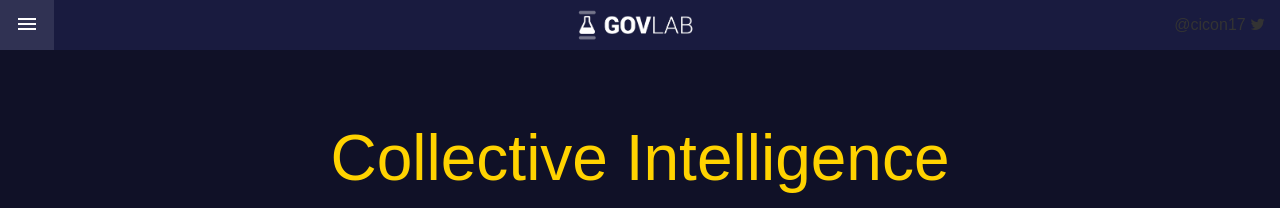
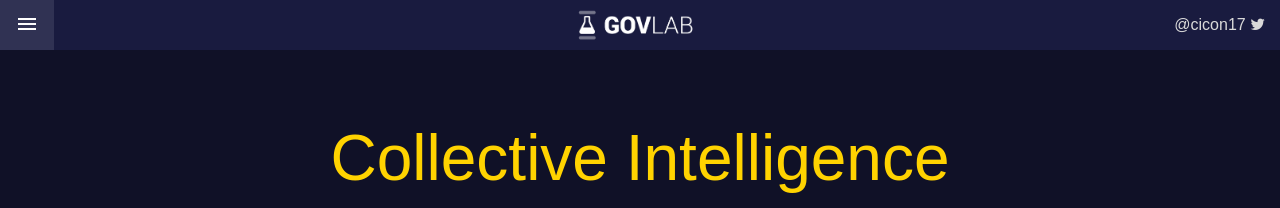
Before and after one commit to GovLab/collective-intelligence, a Jekyll site: the page built from source/index.html, in a window 1280 px wide. Shown: the top 208 px of the page. Built offline with Jekyll 4.4.1, drawn with Linux system fonts in a browser that asks for light colours.

Commit message:
Add favicon and fix white color in sass

```diff
--- a/source/_layouts/default.html
+++ b/source/_layouts/default.html
@@ -11,6 +11,7 @@
     <link rel="stylesheet" href="{{site.url}}{{site.baseurl}}/vendor/styleguide-v2.1.css">
     <link rel="stylesheet" href="{{site.url}}{{site.baseurl}}/vendor/slick.css"/>
     <link rel="stylesheet" href="{{site.url}}{{site.baseurl}}/css/styles.css">
+    <link rel="icon" type="image/png" href="{{site.url}}{{site.baseurl}}/images/icon.png">
     <script src="https://use.typekit.net/mvc3cdb.js"></script>
     <script>try{Typekit.load({ async: true });}catch(e){}</script>
     <script src="//cdnjs.cloudflare.com/ajax/libs/list.js/1.5.0/list.min.js"></script>
--- a/source/_sass/_custom.scss
+++ b/source/_sass/_custom.scss
@@ -25,9 +25,10 @@
     line-height: 26px;
     vertical-align: middle;
     // color: $white-80;
+    color: darken(white, 15);
     padding: 12px 15px 12px 15px;
 
-    // &:hover { color: $white; text-decoration: none; cursor: pointer; }
+    &:hover { color: white; text-decoration: none; cursor: pointer; }
   }
 }
 
--- a/source/_sass/_logistics.scss
+++ b/source/_sass/_logistics.scss
@@ -36,6 +36,7 @@
     background-color: #ccc;
     font-weight: bold;
     // color: $white;
+    color: white;
     line-height: 24px;
 
     &.m-red   { background-color: rgba(220, 0, 0, 1); }
```
Also changed, not shown: source/images/icon.png (added).
